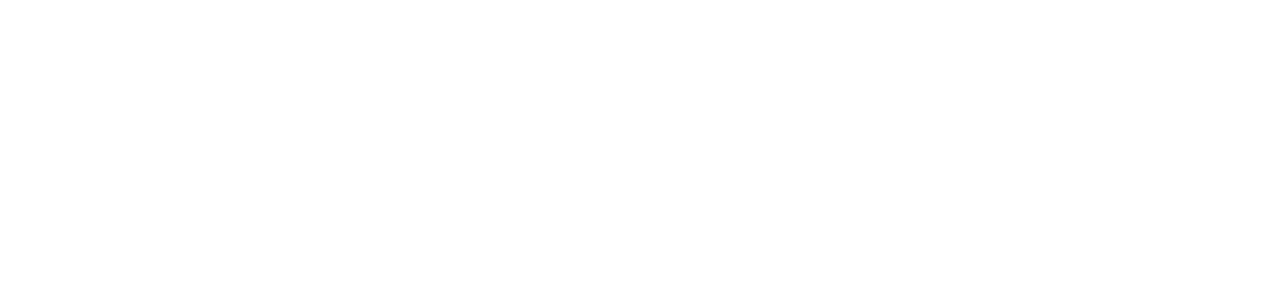
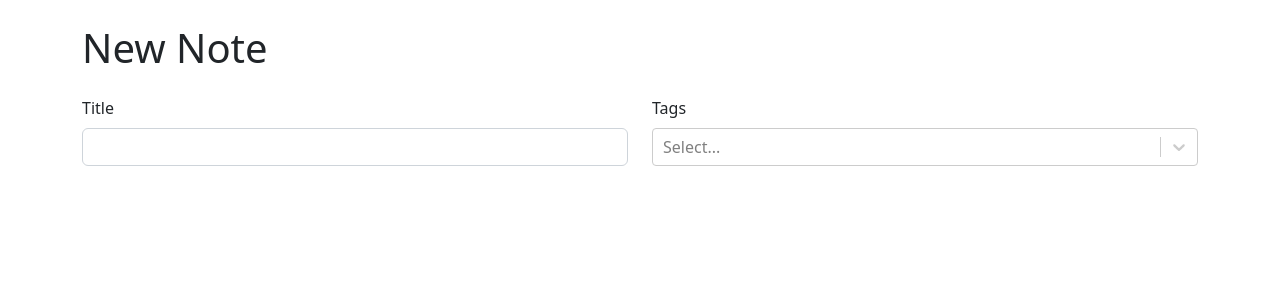
Before and after one commit to juliendy/Nota, a React (Vite) app: page /new in a window 1280 px wide. Before the commit this address had no page. Shown: the top 300 px of the page. Built offline with nearby package versions, Linux system fonts and the light colour scheme.

Commit message:
feat: routes created. react-select init for project

```diff
--- a/index.html
+++ b/index.html
@@ -4,7 +4,7 @@
     <meta charset="UTF-8" />
     <link rel="icon" type="image/svg+xml" href="/vite.svg" />
     <meta name="viewport" content="width=device-width, initial-scale=1.0" />
-    <title>Vite + React + TS</title>
+    <title>Nota</title>
   </head>
   <body>
     <div id="root"></div>
--- a/package.json
+++ b/package.json
@@ -13,7 +13,8 @@
     "react": "^18.2.0",
     "react-bootstrap": "^2.6.0",
     "react-dom": "^18.2.0",
-    "react-router-dom": "^6.4.3"
+    "react-router-dom": "^6.4.3",
+    "react-select": "^5.6.1"
   },
   "devDependencies": {
     "@types/react": "^18.0.24",
--- a/src/App.tsx
+++ b/src/App.tsx
@@ -1,10 +1,22 @@
 import "bootstrap/dist/css/bootstrap.min.css";
-import { Route, Routes } from "react-router-dom";
+import { Container } from "react-bootstrap";
+import { Navigate, Route, Routes } from "react-router-dom";
+import { NewNote } from "./NewNote"
 
 function App() {
-  return <Routes>
-    <Route path="/" element={<h1>Hi!</h1>}/>
-  </Routes>
+    return (
+        <Container className="my-4">
+            <Routes>
+                <Route path="/" element={<h1>Hi!</h1>} />
+                <Route path="/new" element={<NewNote />} />
+                <Route path="/:id">
+                    <Route index element={<h1>Show</h1>} />
+                    <Route path="edit" element={<h1>Edit</h1>} />
+                </Route>
+                <Route path="*" element={<Navigate to="/" />} />
+            </Routes>
+        </Container>
+    );
 }
 
-export default App
+export default App;
--- /dev/null
+++ b/src/NewNote.Tsx
@@ -0,0 +1,10 @@
+import { NoteForm } from "./NoteForm";
+
+export function NewNote() {
+    return (
+        <>
+            <h1 className="mb-4">New Note</h1>
+            <NoteForm />
+        </>
+    );
+}
--- /dev/null
+++ b/src/NoteForm.tsx
@@ -0,0 +1,25 @@
+import { Col, Form, Row, Stack } from "react-bootstrap";
+import CreatableReactSelect from "react-select/creatable"
+
+export function NoteForm() {
+    return (
+        <Form>
+            <Stack gap={4}>
+                <Row>
+                    <Col>
+                        <Form.Group controlId="title">
+                            <Form.Label>Title</Form.Label>
+                            <Form.Control required />
+                        </Form.Group>
+                    </Col>
+                    <Col>
+                        <Form.Group controlId="tags">
+                            <Form.Label>Tags</Form.Label>
+                            <CreatableReactSelect isMulti/>
+                        </Form.Group>
+                    </Col>
+                </Row>
+            </Stack>
+        </Form>
+    );
+}
```
Also changed, not shown: src/main.tsx (+4 -4 lines), 1 other file (tests, documents, lock files or other folders).
